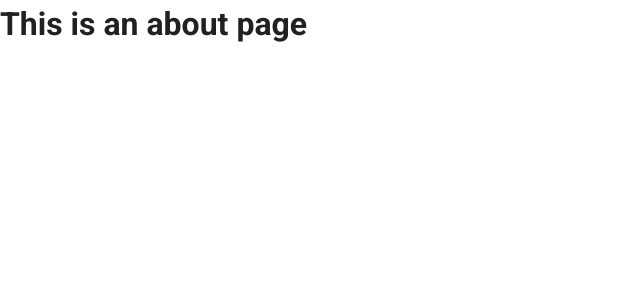
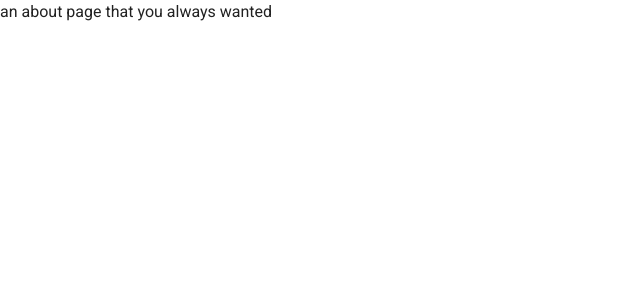
Before and after one commit to Ky-Ng/Outreach_Dashboard, a Vue app in the folder dash-vue2-alpha/: page /about in a window 1280 px wide. Shown: the top 300 px of the page, without its empty margins (0-640 px from the left). Built offline with nearby package versions, Linux system fonts and the light colour scheme.

Commit message:
Init Authpage.vue and router link

```diff
--- a/dash-vue2-alpha/src/App.vue
+++ b/dash-vue2-alpha/src/App.vue
@@ -5,13 +5,12 @@
 </template>
 
 <script>
-import HelloWorld from './components/HelloWorld';
+
 
 export default {
   name: 'App',
 
   components: {
-    HelloWorld,
   },
 
   data: () => ({
--- a/dash-vue2-alpha/src/router/index.js
+++ b/dash-vue2-alpha/src/router/index.js
@@ -1,22 +1,30 @@
 import Vue from 'vue'
 import VueRouter from 'vue-router'
+import AuthPage from '../views/AuthPage'
 import Home from '../views/Home.vue'
+import About from '../views/About.vue'
 
 Vue.use(VueRouter)
 
 const routes = [
   {
     path: '/',
+    name: 'AuthPage',
+    component: AuthPage
+  },
+  {
+    path: '/home',
     name: 'Home',
     component: Home
   },
   {
     path: '/about',
     name: 'About',
+    component: About,
     // route level code-splitting
     // this generates a separate chunk (about.[hash].js) for this route
     // which is lazy-loaded when the route is visited.
-    component: () => import(/* webpackChunkName: "about" */ '../views/About.vue')
+    // component: () => import(/* webpackChunkName: "about" */ '../views/About.vue')
   }
 ]
 
--- a/dash-vue2-alpha/src/views/About.vue
+++ b/dash-vue2-alpha/src/views/About.vue
@@ -1,5 +1,3 @@
 <template>
-  <div class="about">
-    <h1>This is an about page</h1>
-  </div>
+  <p>an about page that you always wanted</p>
 </template>
--- /dev/null
+++ b/dash-vue2-alpha/src/views/AuthPage.vue
@@ -0,0 +1,9 @@
+<template>
+    <p>Authenticaste pease</p>
+</template>
+
+<script>
+export default {
+
+}
+</script>
```
